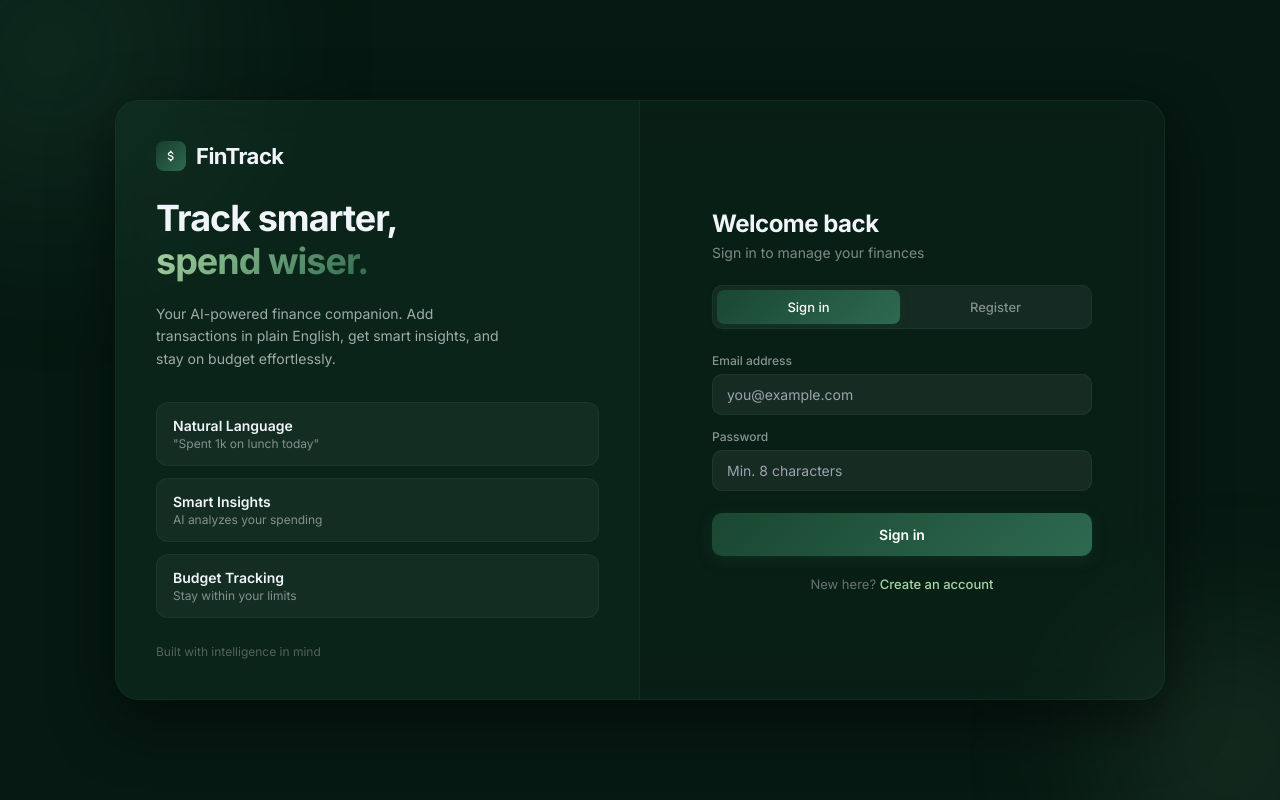
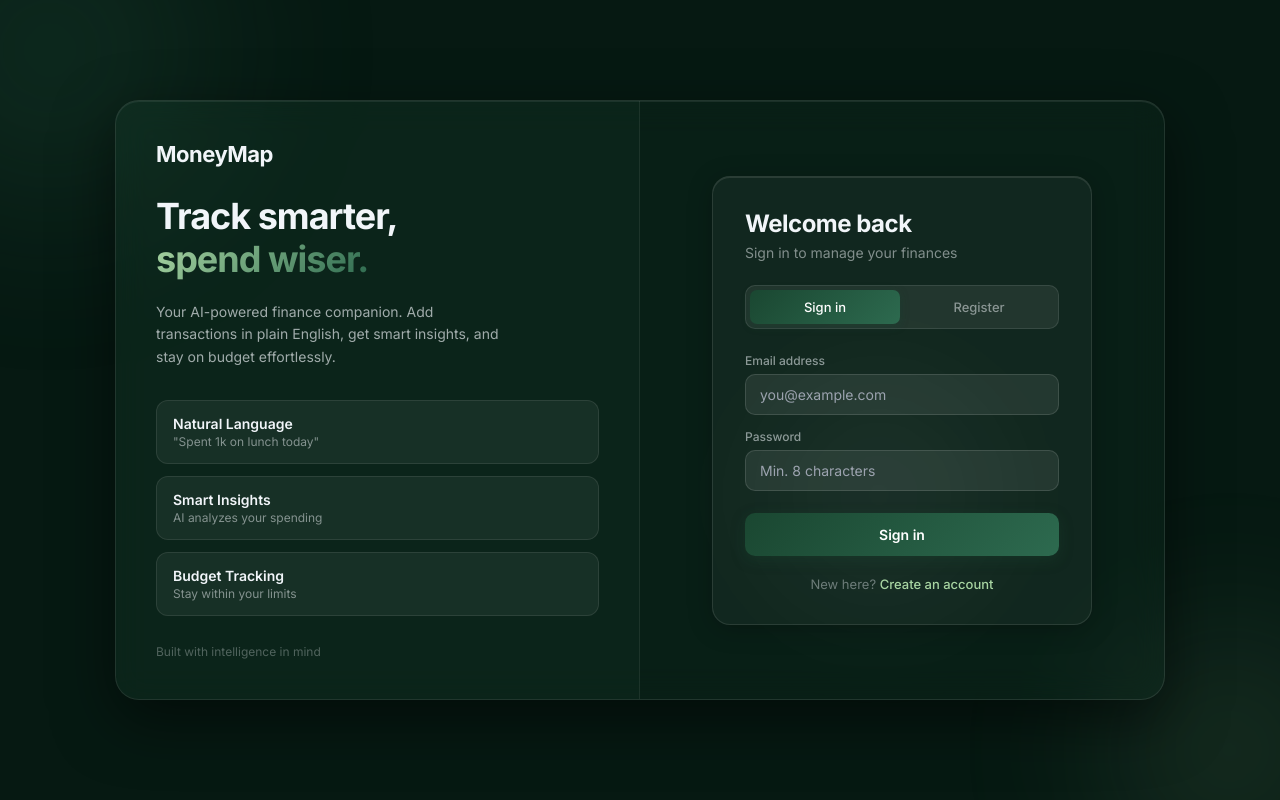
Before and after one commit to JustJide1/Finance-Tracker, a React (Vite) app in the folder frontend/expense-tracker/client/: page / in a window 1280 px wide. Built offline with nearby package versions, Linux system fonts and the light colour scheme.

Commit message:
Auth page update

```diff
--- a/frontend/expense-tracker/client/src/components/DashboardHome.jsx
+++ b/frontend/expense-tracker/client/src/components/DashboardHome.jsx
@@ -64,6 +64,8 @@ function processTransactions(txns) {
 
     let thisMonthExpenses = 0;
     let lastMonthExpenses = 0;
+    let lifetimeBalanceAtStartOfMonth = 0;
+    let totalComputedBalance = 0;
     const catMap = new Map();
 
     const days = ["Mon", "Tue", "Wed", "Thu", "Fri", "Sat", "Sun"];
@@ -111,6 +113,13 @@ function processTransactions(txns) {
             else sBucket.expenses += amount;
         }
 
+        const diff = type === "income" ? amount : -amount;
+        totalComputedBalance += diff;
+        const startOfCurrentMonth = new Date(currentYear, currentMonth, 1);
+        if (d < startOfCurrentMonth) {
+            lifetimeBalanceAtStartOfMonth += diff;
+        }
+
         if (type === "expense") {
             if (tKey === currentMonthKey) {
                 thisMonthExpenses += amount;
@@ -152,8 +161,9 @@ function processTransactions(txns) {
     const slInc = sparklineMonths.map(k => ({ v: sparklineIncomeAmounts[k] }));
 
     const pct = lastMonthExpenses === 0 ? null : +((thisMonthExpenses - lastMonthExpenses) / lastMonthExpenses * 100).toFixed(1);
+    const balancePct = lifetimeBalanceAtStartOfMonth === 0 ? null : +((totalComputedBalance - lifetimeBalanceAtStartOfMonth) / Math.abs(lifetimeBalanceAtStartOfMonth) * 100).toFixed(1);
 
-    return { yd, sd, cd, wd, sl, slInc, pct };
+    return { yd, sd, cd, wd, sl, slInc, pct, balancePct };
 }
 
 
@@ -202,13 +212,21 @@ export default function DashboardHome() {
 
     const hasData = transactions.length > 0;
 
-    const { yd, sd, cd, wd, sl, slInc, pct } = useMemo(() => processTransactions(transactions), [transactions]);
+    const { yd, sd, cd, wd, sl, slInc, pct, balancePct } = useMemo(() => processTransactions(transactions), [transactions]);
 
     const balance         = stats?.balance         ?? 0;
     const totalExpenses   = stats?.totalExpenses   ?? 0;
     const totalIncome     = stats?.totalIncome     ?? 0;
     const monthlyExpenses = stats?.monthlyExpenses ?? 0;
     const maxCat          = cd.length ? Math.max(...cd.map(d => d.amount)) : 1;
+
+    const weeklyActivityTotal = wd.reduce((sum, item) => sum + item.total, 0);
+    const activityStatText = (() => {
+        if (weeklyActivityTotal === 0) return "0";
+        if (weeklyActivityTotal >= 1000000) return `${(weeklyActivityTotal / 1000000).toFixed(1).replace(/\.0$/, '')}m`;
+        if (weeklyActivityTotal >= 1000) return `${(weeklyActivityTotal / 1000).toFixed(1).replace(/\.0$/, '')}k`;
+        return `${weeklyActivityTotal}`;
+    })();
 
     if (loading) {
         return (
@@ -240,9 +258,9 @@ export default function DashboardHome() {
                     <p style={S.heroLabel}>Available Balance</p>
                     <p style={S.heroAmount}>₦{balance.toLocaleString()}</p>
 
-                    {pct !== null && (
-                        <div style={S.heroBadge}>
-                            {pct >= 0 ? "+" : ""}{pct}% vs last month
+                    {balancePct !== null && (
+                        <div style={{ ...S.heroBadge, background: balancePct >= 0 ? "#4CAF50" : "#DC2626" }}>
+                            {balancePct >= 0 ? "+" : ""}{balancePct}% vs last month
                         </div>
                     )}
 
@@ -415,7 +433,7 @@ export default function DashboardHome() {
                 <div style={S.card}>
                     <div style={S.cardHead}>
                         <div>
-                            <div style={S.activityStat}>5k+</div>
+                            <div style={S.activityStat}>{activityStatText}</div>
                             <span style={S.cardTitle}>Activity</span>
                         </div>
                     </div>
--- a/frontend/expense-tracker/client/src/pages/Auth.jsx
+++ b/frontend/expense-tracker/client/src/pages/Auth.jsx
@@ -43,15 +43,13 @@ export default function Auth() {
         <div style={S.wrapper}>
             <div style={S.orb1} />
             <div style={S.orb2} />
+            <div style={S.orb3} />
 
             <div style={S.container} className="auth-container">
                 {/* Left: Branding */}
                 <div style={S.brandPanel} className="brand-panel">
                     <div style={S.brandLogo}>
-                        <div style={S.logoRing}>
-                            <svg width="14" height="14" viewBox="0 0 24 24" fill="white"><path d="M11.8 10.9c-2.27-.59-3-1.2-3-2.15 0-1.09 1.01-1.85 2.7-1.85 1.78 0 2.44.85 2.5 2.1h2.21c-.07-1.72-1.12-3.3-3.21-3.81V3h-3v2.16c-1.94.42-3.5 1.68-3.5 3.61 0 2.31 1.91 3.46 4.7 4.13 2.5.6 3 1.48 3 2.41 0 .69-.49 1.79-2.7 1.79-2.06 0-2.87-.92-2.98-2.1h-2.2c.12 2.19 1.76 3.42 3.68 3.83V21h3v-2.15c1.95-.37 3.5-1.5 3.5-3.55 0-2.84-2.43-3.81-4.7-4.4z"/></svg>
-                        </div>
-                        <span style={S.logoText}>FinTrack</span>
+                        <span style={S.logoText}>MoneyMap</span>
                     </div>
 
                     <div style={S.brandMiddle}>
@@ -84,8 +82,7 @@ export default function Auth() {
                 <div style={S.formPanel} className="form-panel">
                     <div style={S.formCard} className="form-card">
                         <div style={S.mobileLogo} className="form-panel-mobile-logo">
-                            <div style={S.logoRing}><svg width="14" height="14" viewBox="0 0 24 24" fill="white"><path d="M11.8 10.9c-2.27-.59-3-1.2-3-2.15 0-1.09 1.01-1.85 2.7-1.85 1.78 0 2.44.85 2.5 2.1h2.21c-.07-1.72-1.12-3.3-3.21-3.81V3h-3v2.16c-1.94.42-3.5 1.68-3.5 3.61 0 2.31 1.91 3.46 4.7 4.13 2.5.6 3 1.48 3 2.41 0 .69-.49 1.79-2.7 1.79-2.06 0-2.87-.92-2.98-2.1h-2.2c.12 2.19 1.76 3.42 3.68 3.83V21h3v-2.15c1.95-.37 3.5-1.5 3.5-3.55 0-2.84-2.43-3.81-4.7-4.4z"/></svg></div>
-                            <span style={S.logoText}>FinTrack</span>
+                            <span style={S.logoText}>MoneyMap</span>
                         </div>
 
                         <h2 style={S.heading}>{tab === "login" ? "Welcome back" : "Create account"}</h2>
@@ -172,22 +169,27 @@ const S = {
         background: "radial-gradient(circle, rgba(168,213,162,0.12) 0%, transparent 70%)",
         bottom: -150, right: -150, filter: "blur(60px)", pointerEvents: "none",
     },
+    orb3: {
+        position: "absolute", width: 350, height: 350, borderRadius: "50%",
+        background: "radial-gradient(circle, rgba(255,255,255,0.07) 0%, transparent 70%)",
+        top: "40%", left: "55%", filter: "blur(50px)", pointerEvents: "none",
+    },
     container: {
         width: "100%", maxWidth: 1050,
         background: "rgba(26,60,46,0.18)",
         backdropFilter: "blur(16px)",
-        border: "1px solid rgba(45,106,79,0.2)",
+        border: "1px solid rgba(255,255,255,0.1)",
         borderRadius: 24, overflow: "hidden",
         display: "grid", gridTemplateColumns: "1fr 1fr",
         minHeight: 600,
-        boxShadow: "0 20px 60px rgba(0,0,0,0.5)",
+        boxShadow: "0 20px 60px rgba(0,0,0,0.5), inset 0 1px 0 rgba(255,255,255,0.08)",
         position: "relative", zIndex: 1,
     },
     brandPanel: {
         padding: "2.5rem",
         display: "flex", flexDirection: "column", justifyContent: "space-between",
         background: "rgba(45,106,79,0.08)",
-        borderRight: "1px solid rgba(45,106,79,0.15)",
+        borderRight: "1px solid rgba(255,255,255,0.07)",
     },
     brandLogo: { display: "flex", alignItems: "center", gap: 10 },
     logoRing: {
@@ -206,8 +208,8 @@ const S = {
     features: { display: "flex", flexDirection: "column", gap: "0.75rem" },
     feature: {
         padding: "0.875rem 1rem",
-        background: "rgba(255,255,255,0.04)",
-        border: "1px solid rgba(45,106,79,0.2)",
+        background: "rgba(255,255,255,0.05)",
+        border: "1px solid rgba(255,255,255,0.09)",
         borderRadius: 12,
     },
     featureTitle: { fontSize: 14, fontWeight: 600, color: "#f1f5f9" },
@@ -215,14 +217,20 @@ const S = {
     brandFooter:  { fontSize: 12, color: "rgba(241,245,249,0.3)", margin: 0 },
 
     formPanel: { padding: "2.5rem 2rem", display: "flex", alignItems: "center", justifyContent: "center" },
-    formCard: { width: "100%", maxWidth: 380 },
+    formCard: {
+        width: "100%", maxWidth: 380,
+        background: "rgba(255,255,255,0.04)",
+        border: "1px solid rgba(255,255,255,0.1)",
+        borderRadius: 18, padding: "2rem",
+        boxShadow: "0 4px 24px rgba(0,0,0,0.25), inset 0 1px 0 rgba(255,255,255,0.1)",
+    },
     mobileLogo: { display: "none", alignItems: "center", gap: 10, marginBottom: "1.5rem", justifyContent: "center" },
     heading:    { fontSize: 24, fontWeight: 700, color: "#f1f5f9", margin: "0 0 6px", letterSpacing: "-0.5px" },
     subheading: { fontSize: 14, color: "rgba(241,245,249,0.5)", margin: "0 0 1.5rem" },
     tabs: {
         display: "flex",
-        background: "rgba(255,255,255,0.05)",
-        border: "1px solid rgba(45,106,79,0.2)",
+        background: "rgba(255,255,255,0.07)",
+        border: "1px solid rgba(255,255,255,0.1)",
         borderRadius: 10, padding: 4, marginBottom: "1.5rem", gap: 4,
     },
     tabBtn: {
@@ -236,8 +244,8 @@ const S = {
     label: { display: "block", fontSize: 12, fontWeight: 500, color: "rgba(241,245,249,0.55)", marginBottom: 6 },
     input: {
         width: "100%", padding: "11px 14px", fontSize: 14,
-        border: "1px solid rgba(45,106,79,0.25)", borderRadius: 10, outline: "none",
-        color: "#f1f5f9", background: "rgba(255,255,255,0.06)", boxSizing: "border-box", fontFamily: "inherit",
+        border: "1px solid rgba(255,255,255,0.12)", borderRadius: 10, outline: "none",
+        color: "#f1f5f9", background: "rgba(255,255,255,0.08)", boxSizing: "border-box", fontFamily: "inherit",
     },
     btnPrimary: {
         width: "100%", padding: "13px", fontSize: 14, fontWeight: 600,
```
Also changed, not shown: frontend/expense-tracker/client/src/components/TransactionPage.jsx (+16 -16 lines).
